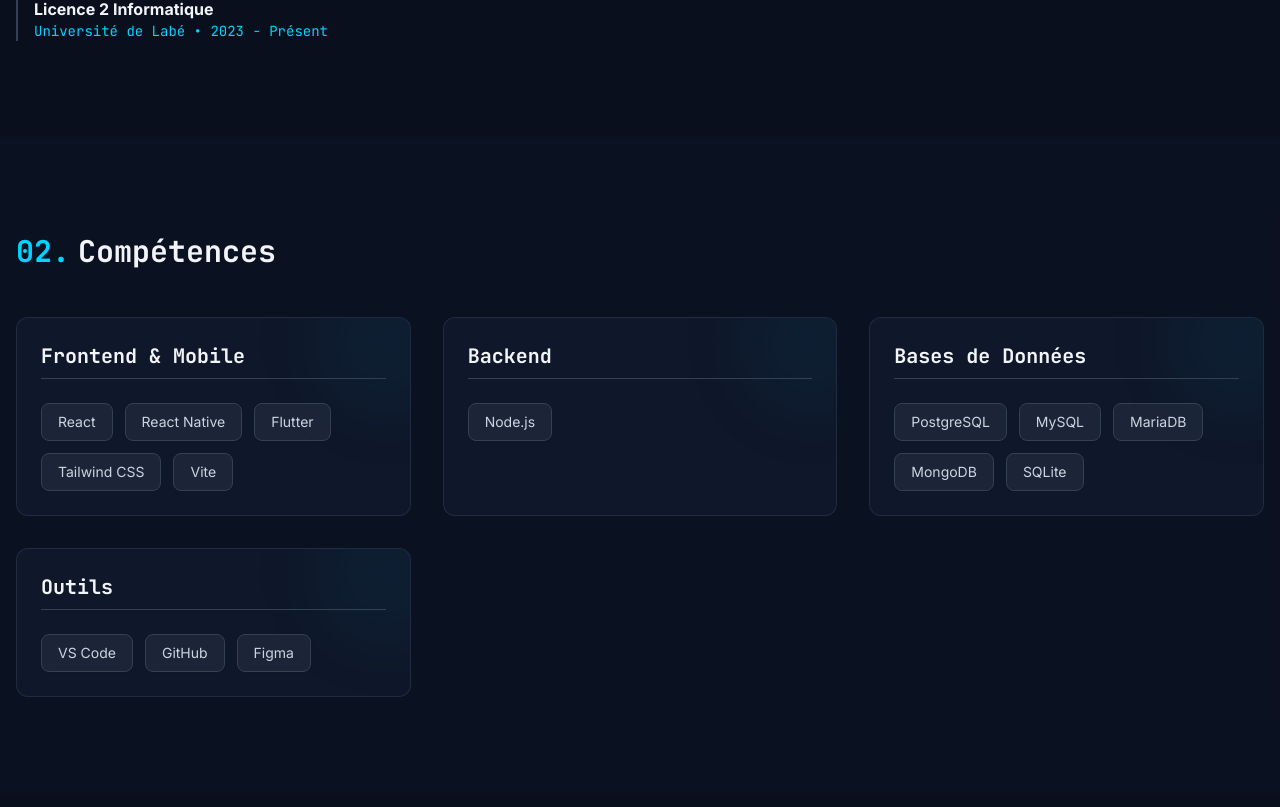
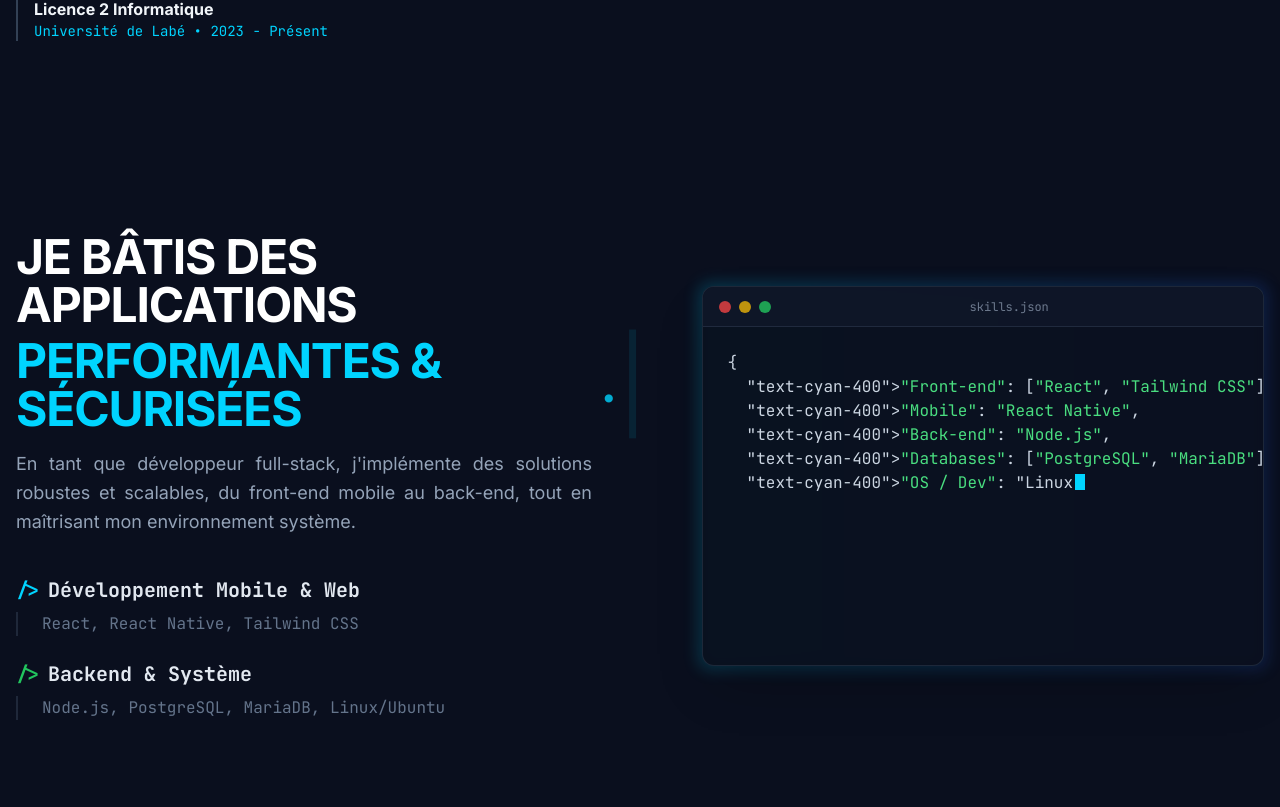
Before and after one commit to sorail742/portefolio, a React (Vite) app in the folder portfolio-frontend/: page / in a window 1280 px wide. Shown: the part 1313-2120 px from the top of the page. Built offline with nearby package versions, Linux system fonts and the light colour scheme.

Commit message:
Update Skills section exactly to user's modern 2-col tech requirements

```diff
--- a/portfolio-frontend/src/components/Skills.jsx
+++ b/portfolio-frontend/src/components/Skills.jsx
@@ -1,50 +1,128 @@
-import React from 'react';
+import React, { useState, useEffect } from 'react';
 import { motion } from 'framer-motion';
-import { skills } from '../data/skills';
 
 export default function Skills() {
+  const [typedCode, setTypedCode] = useState('');
+  const [isTypingComplete, setIsTypingComplete] = useState(false);
+  const [inView, setInView] = useState(false);
+
+  const fullCode = `{
+  "Front-end": ["React", "Tailwind CSS"],
+  "Mobile": "React Native",
+  "Back-end": "Node.js",
+  "Databases": ["PostgreSQL", "MariaDB"],
+  "OS / Dev": "Linux / Ubuntu"
+}`;
+
+  useEffect(() => {
+    if (!inView) {
+      setTypedCode('');
+      setIsTypingComplete(false);
+      return;
+    }
+
+    let currentIndex = 0;
+    const typingInterval = setInterval(() => {
+      if (currentIndex <= fullCode.length) {
+        setTypedCode(fullCode.substring(0, currentIndex));
+        currentIndex++;
+      } else {
+        clearInterval(typingInterval);
+        setIsTypingComplete(true);
+      }
+    }, 40); // speed of typing
+
+    return () => clearInterval(typingInterval);
+  }, [inView, fullCode]);
+
+  // Syntax highlighting parser
+  const renderHighlightedCode = (code) => {
+    // Basic regex for JSON highlighting
+    let highlighted = code
+      .replace(/"([^"]+)":/g, '<span class="text-cyan-400">"$1"</span>:') // Keys
+      .replace(/"([^"]+)"(?!\s*:)/g, '<span class="text-green-400">"$1"</span>'); // String Values
+
+    return { __html: highlighted };
+  };
+
   return (
-    <section id="skills" className="py-24 px-4 bg-slate-900/30">
+    <section id="skills" className="py-24 px-4 relative">
       <div className="max-w-7xl mx-auto">
+
         <motion.div
           initial={{ opacity: 0, y: 30 }}
           whileInView={{ opacity: 1, y: 0 }}
-          viewport={{ once: true }}
+          viewport={{ once: true, margin: "-100px" }}
+          onViewportEnter={() => setInView(true)}
+          className="flex flex-col lg:flex-row gap-16 items-center"
         >
-          <h2 className="text-3xl font-mono font-bold mb-12 flex items-center">
-            <span className="text-cyanAccent mr-2">02.</span> Compétences
-          </h2>
+          {/* LEFT COLUMN: Text and Description */}
+          <div className="flex-1 w-full relative z-10">
+            <div className="mb-4">
+              <h2 className="text-4xl md:text-5xl font-extrabold text-white uppercase tracking-tight mb-2">
+                Je Bâtis des applications
+              </h2>
+              <h2 className="text-4xl md:text-5xl font-extrabold text-cyanAccent uppercase tracking-tight flex items-center">
+                Performantes & Sécurisées<span className="animate-pulse ml-1">.</span><span className="text-cyanAccent font-light animate-ping ml-2">|</span>
+              </h2>
+            </div>
 
-          <div className="grid grid-cols-1 md:grid-cols-2 lg:grid-cols-3 gap-8">
-            {Object.entries(skills).map(([category, items], idx) => (
-              <motion.div
-                key={category}
-                initial={{ opacity: 0, y: 20 }}
-                whileInView={{ opacity: 1, y: 0 }}
-                viewport={{ once: true }}
-                transition={{ delay: idx * 0.1 }}
-                whileHover={{ y: -5, boxShadow: "0 10px 30px -10px rgba(0, 212, 255, 0.2)" }}
-                className="bg-cardBg relative border border-slate-700/50 p-6 rounded-xl overflow-hidden group transition-all"
-              >
-                <div className="absolute top-0 right-0 w-32 h-32 bg-cyanAccent/5 rounded-full blur-2xl -mr-10 -mt-10 group-hover:bg-cyanAccent/10 transition-colors"></div>
-                <h3 className="text-xl font-bold font-mono text-slate-100 mb-6 pb-2 border-b border-slate-700 relative z-10 group-hover:text-cyanAccent transition-colors">
-                  {category}
+            <p className="text-slate-400 text-lg leading-relaxed mb-10 max-w-xl text-justify">
+              En tant que développeur full-stack, j'implémente des solutions robustes et scalables, du front-end mobile au back-end, tout en maîtrisant mon environnement système.
+            </p>
+
+            <div className="space-y-6">
+              <div className="group">
+                <h3 className="text-xl font-bold font-mono text-slate-200 mb-2 group-hover:text-cyanAccent transition-colors">
+                  <span className="text-cyanAccent mr-2">/&gt;</span>Développement Mobile & Web
                 </h3>
-                <div className="flex flex-wrap gap-3 relative z-10">
-                  {items.map(skill => (
-                    <motion.span
-                      whileHover={{ scale: 1.05, backgroundColor: "rgba(0, 212, 255, 0.1)", borderColor: "rgba(0, 212, 255, 0.4)" }}
-                      key={skill}
-                      className="px-4 py-2 bg-slate-800/80 text-slate-300 rounded-lg font-sans text-sm border border-slate-700 shadow-sm cursor-default transition-colors"
-                    >
-                      {skill}
-                    </motion.span>
-                  ))}
+                <p className="text-slate-500 font-mono pl-6 border-l-2 border-slate-700/50 group-hover:border-cyanAccent/50 transition-colors">
+                  React, React Native, Tailwind CSS
+                </p>
+              </div>
+
+              <div className="group">
+                <h3 className="text-xl font-bold font-mono text-slate-200 mb-2 group-hover:text-greenAccent transition-colors">
+                  <span className="text-greenAccent mr-2">/&gt;</span>Backend & Système
+                </h3>
+                <p className="text-slate-500 font-mono pl-6 border-l-2 border-slate-700/50 group-hover:border-greenAccent/50 transition-colors">
+                  Node.js, PostgreSQL, MariaDB, Linux/Ubuntu
+                </p>
+              </div>
+            </div>
+          </div>
+
+          {/* RIGHT COLUMN: Code Editor */}
+          <div className="w-full lg:w-[45%] relative z-10">
+            {/* Editor Glow */}
+            <div className="absolute -inset-1 bg-gradient-to-r from-cyanAccent to-blue-600 rounded-xl blur opacity-20 group-hover:opacity-40 transition duration-1000"></div>
+
+            {/* Editor Window */}
+            <div className="relative rounded-xl bg-[#0a0f1c]/90 border border-slate-700/50 shadow-2xl backdrop-blur-sm overflow-hidden flex flex-col h-[380px]">
+              {/* Header bar */}
+              <div className="h-10 border-b border-slate-700/50 bg-[#0f172a]/80 flex items-center px-4 justify-between">
+                <div className="flex space-x-2">
+                  <div className="w-3 h-3 rounded-full bg-red-500/80"></div>
+                  <div className="w-3 h-3 rounded-full bg-yellow-500/80"></div>
+                  <div className="w-3 h-3 rounded-full bg-green-500/80"></div>
                 </div>
-              </motion.div>
-            ))}
+                <div className="text-slate-400 font-mono text-xs opacity-70">
+                  skills.json
+                </div>
+                <div></div> {/* Placeholder to perfectly center text if needed */}
+              </div>
+
+              {/* Editor Content */}
+              <div className="p-6 font-mono text-sm md:text-base leading-loose text-slate-300 relative flex-1 overflow-x-auto whitespace-pre">
+                <div className="w-full">
+                  <span dangerouslySetInnerHTML={renderHighlightedCode(typedCode)} />
+                  <span className={`inline-block w-2.5 h-4 bg-cyanAccent ml-0.5 translate-y-[2px] ${isTypingComplete ? 'animate-pulse' : ''}`}></span>
+                </div>
+              </div>
+            </div>
           </div>
         </motion.div>
+
       </div>
     </section>
   );
```
